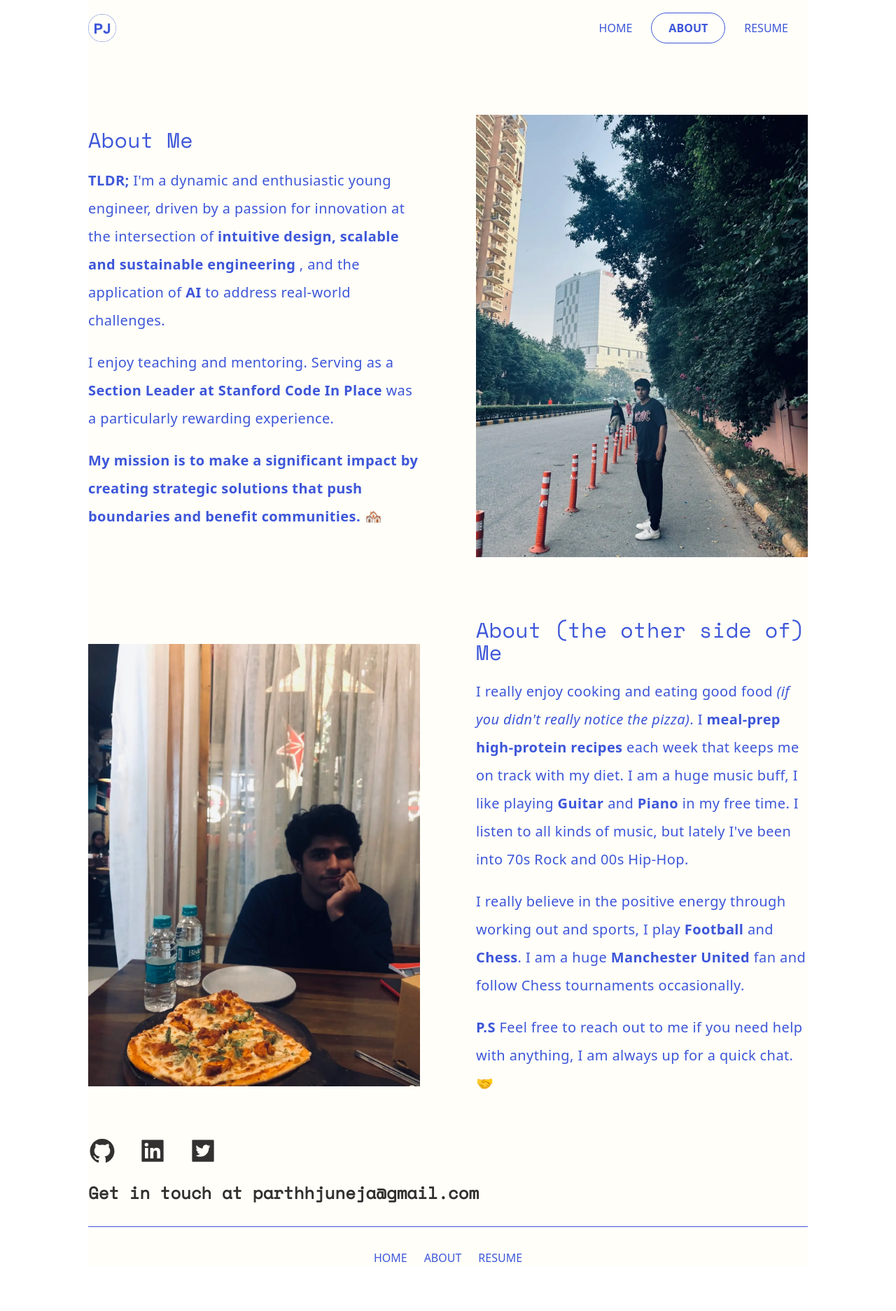
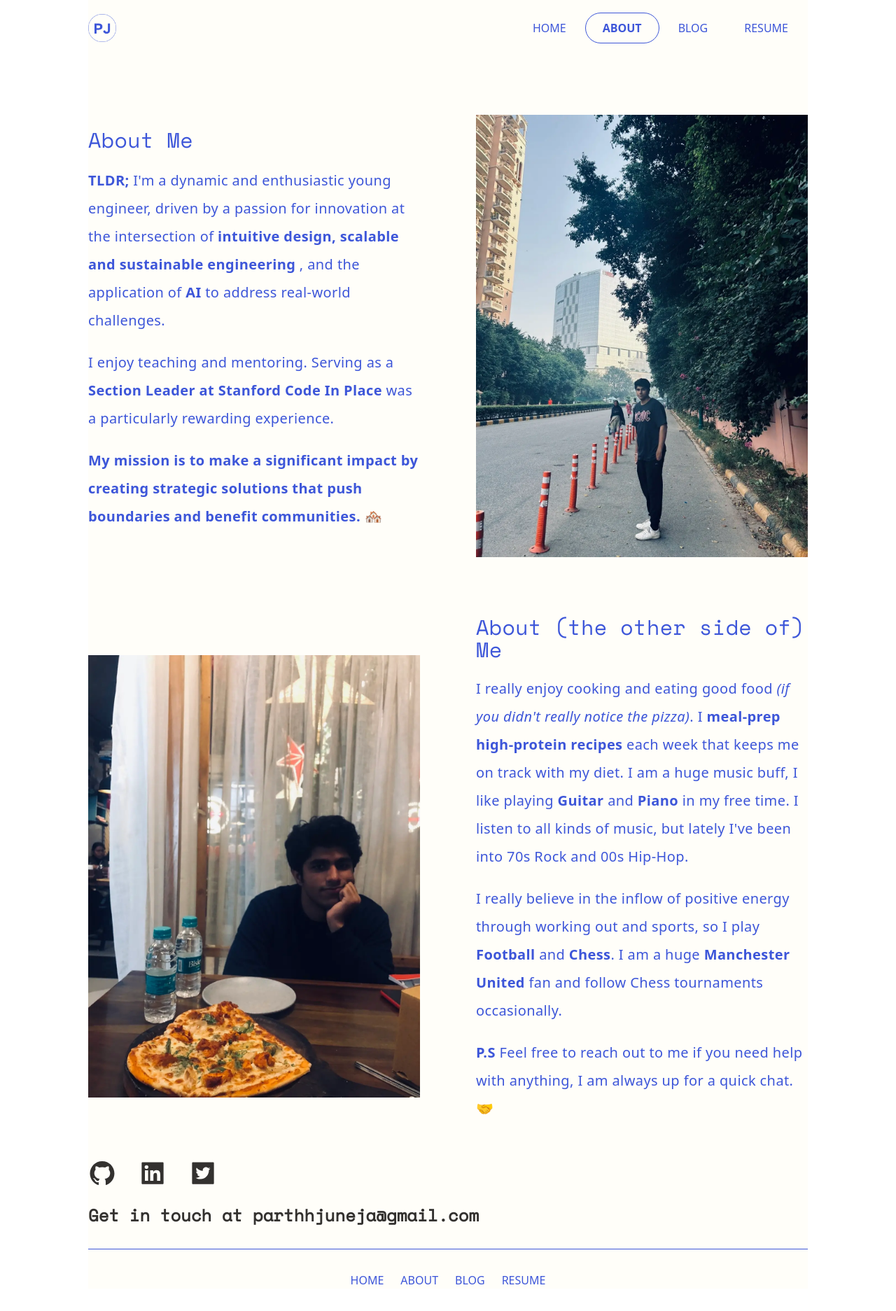
Before and after one commit to pjparties/portfolio, a React (Vite) app: page /about in a window 1280 px wide. Shown: the whole page at 70% size. Before the commit the page ends 1841 px from the top, so only its background shows below. Built offline with nearby package versions, Linux system fonts and the light colour scheme.

Commit message:
add: blog button to nav and footer

```diff
--- a/src/components/Footer.tsx
+++ b/src/components/Footer.tsx
@@ -26,7 +26,9 @@ const Footer = () => {
             <div className="navigation-items text-primary flex flex-col md:flex-row items-center justify-center gap-6">
                 <Link to="/" className="nav-item hover:text-accent hover:font-semibold">HOME</Link>
                 <Link to="/about" className="nav-item hover:text-accent hover:font-semibold ">ABOUT</Link>
+                <a href="https://parth-time-dev.vercel.app/" className="nav-item hover:text-accent hover:font-semibold">BLOG</a>
                 <a href="https://drive.google.com/file/d/1DSsBQ-5B7PWgkvMxHWVFi76wBePdqePO/view" className="nav-item hover:text-accent hover:font-semibold">RESUME</a>
+
             </div>
         </footer>
     );
--- a/src/components/Navbar.tsx
+++ b/src/components/Navbar.tsx
@@ -30,10 +30,14 @@ const Navbar = () => {
                     </NavLink>
                 </li>
                 <li >
-                    <Link to='https://drive.google.com/file/d/1DSsBQ-5B7PWgkvMxHWVFi76wBePdqePO/view' title='Resume pdf' className='p-4 hover:text-accent hover:font-bold text-primary mr-1 py-[10px] px-6 cursor-pointer duration-100'>
+                    <Link to='https://parth-time-dev.vercel.app/' title='Read my Blog' className='p-4 hover:text-accent hover:font-bold text-primary mr-1 py-[10px] px-6 cursor-pointer duration-100'>
+                        BLOG
+                    </Link>
+                </li>
+                <li >
+                    <Link to='https://drive.google.com/file/d/1DSsBQ-5B7PWgkvMxHWVFi76wBePdqePO/view' title='Resume.pdf' className='p-4 hover:text-accent hover:font-bold text-primary mr-1 py-[10px] px-6 cursor-pointer duration-100'>
                         RESUME
                     </Link>
-
                 </li>
             </ul>
 
@@ -60,6 +64,11 @@ const Navbar = () => {
                         ABOUT
                     </NavLink>
                 </li>
+                <li >
+                    <Link to='https://parth-time-dev.vercel.app/' title='Read my Blog' className='p-4 hover:text-accent hover:font-bold text-primary mr-1 py-[10px] px-6 cursor-pointer duration-100'>
+                        BLOG
+                    </Link>
+                </li>
                 <li className='my-[12px] mr-[1px]'>
                     <Link to='https://drive.google.com/file/d/1DSsBQ-5B7PWgkvMxHWVFi76wBePdqePO/view' className='p-4 hover:text-accent text-lg my-[12px] px-[24px] hover:font-bold text-primary mr-1 py-[10px]  cursor-pointer duration-100'>
                         RESUME
--- a/src/pages/about/index.tsx
+++ b/src/pages/about/index.tsx
@@ -40,7 +40,7 @@ const AboutMe2 = () => {
                     I like playing <span className="font-bold">Guitar</span> and <span className="font-bold">Piano</span> in my free time. I listen to all kinds of music, but lately I've been into 70s Rock and 00s Hip-Hop.
                 </p>
                 <p className='text-xl !leading-loose mb-5'>
-                    I really believe in the positive energy through working out and sports, I play <span className="font-bold">Football</span> and <span className="font-bold">Chess</span>.
+                    I really believe in the inflow of positive energy through working out and sports, so I play <span className="font-bold">Football</span> and <span className="font-bold">Chess</span>.
                     I am a huge <span className="font-bold">Manchester United</span> fan and follow Chess tournaments occasionally.
                 </p>
                 <p className='text-xl !leading-loose mb-5'>
```
